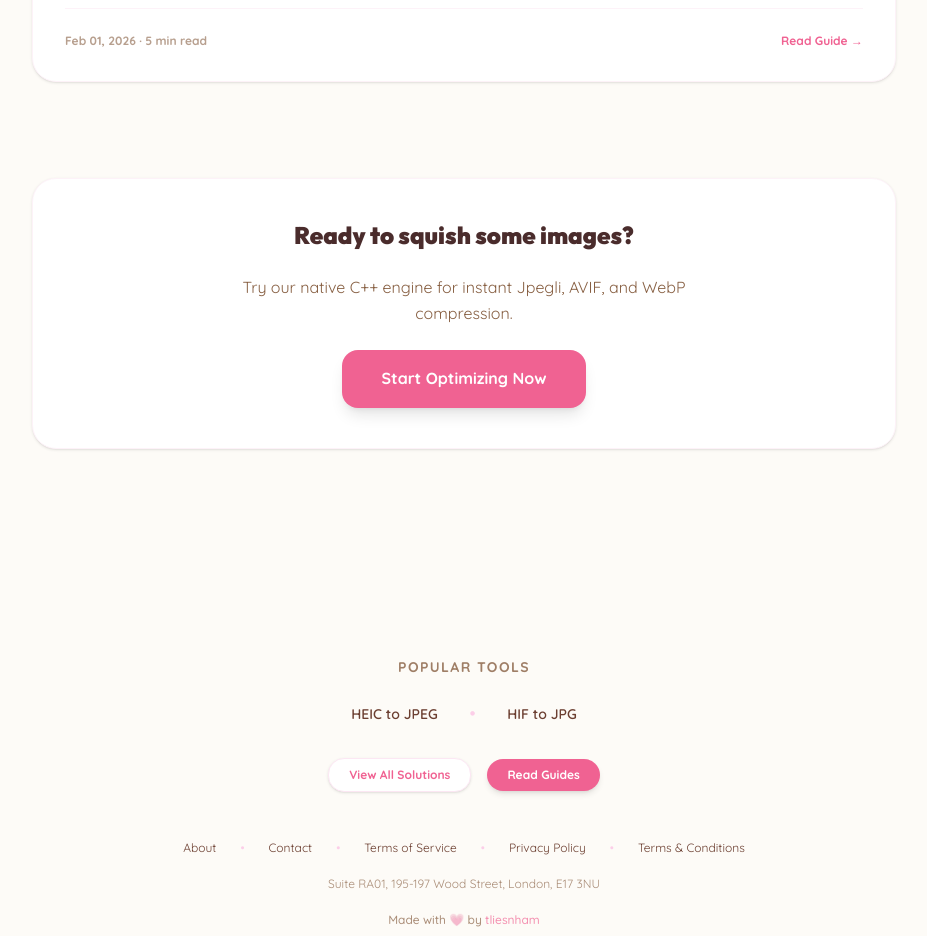
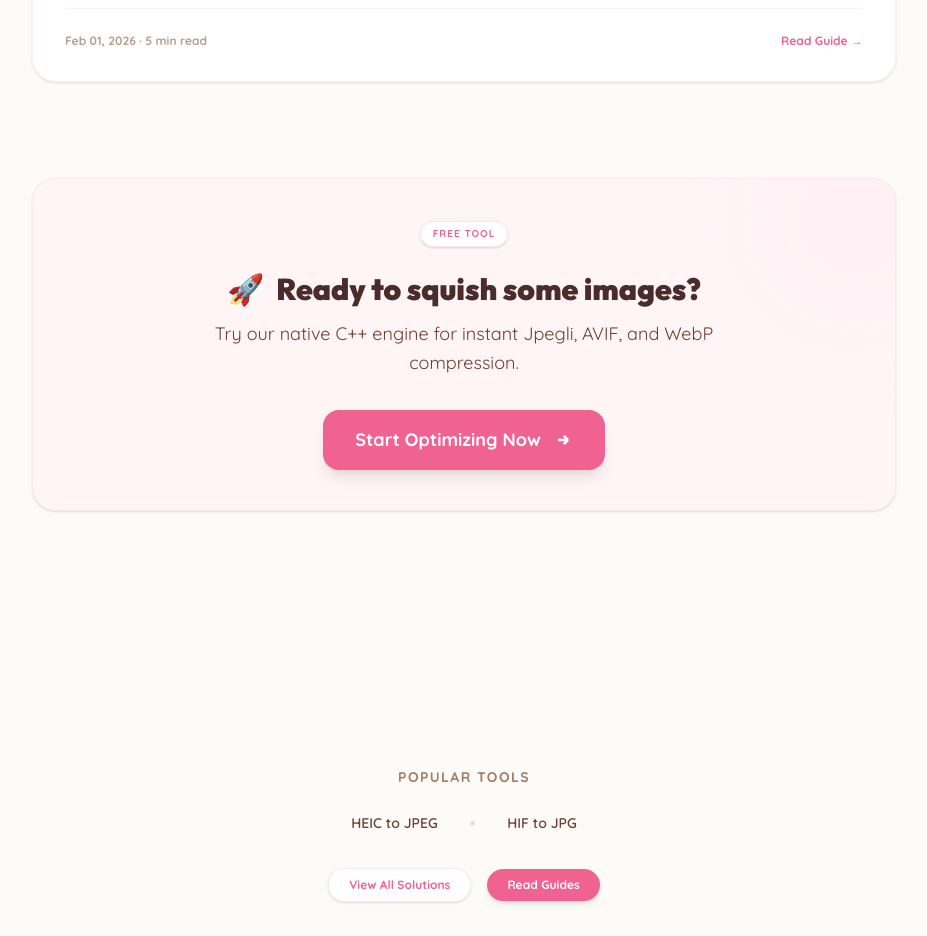
Before and after one commit to tliesnham/mochify-frontend, a SvelteKit app: page /guides in a window 1280 px wide. Shown: the part 2000-2936 px from the top of the page, without its empty margins (176-1103 px from the left). Built offline with nearby package versions, Linux system fonts and the light colour scheme.

Commit message:
update cta on guides home page

```diff
--- a/src/routes/guides/+page.svelte
+++ b/src/routes/guides/+page.svelte
@@ -88,12 +88,26 @@
     {/each}
 </div>
 
-<div class="bg-white p-10 rounded-3xl border border-pink-50 shadow-sm text-center space-y-6">
-    <h3 class="text-2xl font-black text-[#4A2C2C]">Ready to squish some images?</h3>
-    <p class="text-[#875F42] max-w-md mx-auto">
+<div class="my-12 bg-[#FFF5F7] p-8 md:p-10 rounded-3xl border border-pink-100 text-center relative overflow-hidden group shadow-sm hover:shadow-md transition-shadow">
+    <div class="absolute top-0 right-0 -mt-10 -mr-10 w-40 h-40 bg-pink-100 rounded-full blur-3xl opacity-50 group-hover:opacity-70 transition-opacity"></div>
+
+    <div class="relative z-10 mb-6">
+        <span class="inline-block px-3 py-1 rounded-full bg-white text-[#F06292] text-[10px] font-black uppercase tracking-widest border border-pink-100 shadow-sm">
+            Free Tool
+        </span>
+    </div>
+
+    <h3 class="text-2xl md:text-3xl font-black text-[#4A2C2C] relative z-10 mb-3 flex items-center justify-center gap-3">
+        <span class="text-3xl">🚀</span>
+        Ready to squish some images?
+    </h3>
+
+    <p class="text-[#6C3F31] text-lg max-w-lg mx-auto relative z-10 mb-8 leading-relaxed">
         Try our native C++ engine for instant Jpegli, AVIF, and WebP compression.
     </p>
-    <a href="/" class="inline-flex items-center gap-2 px-10 py-4 bg-[#F06292] hover:bg-[#ec407a] text-white font-black rounded-2xl shadow-lg hover:-translate-y-1 transition-all duration-300 no-underline">
-        Start Optimizing Now
+
+    <a href="/" class="relative z-10 inline-flex items-center gap-3 px-8 py-4 bg-[#F06292] hover:bg-[#D81B60] text-white font-black text-lg rounded-2xl shadow-lg hover:shadow-pink-300/50 hover:-translate-y-1 transition-all duration-300 no-underline">
+        <span>Start Optimizing Now</span>
+        <svg class="w-5 h-5" fill="none" stroke="currentColor" viewBox="0 0 24 24" stroke-width="3"><path d="M13 7l5 5m0 0l-5 5m5-5H6"/></svg>
     </a>
 </div>
```
